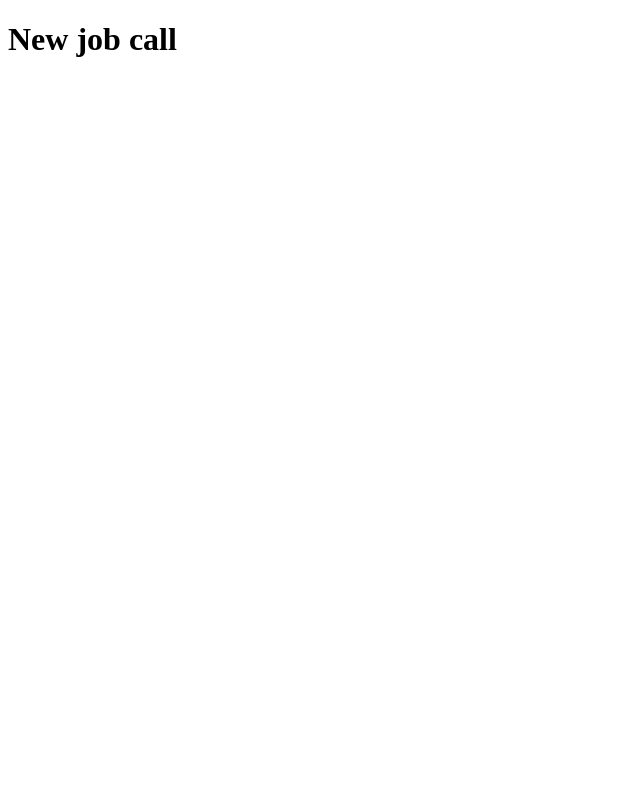
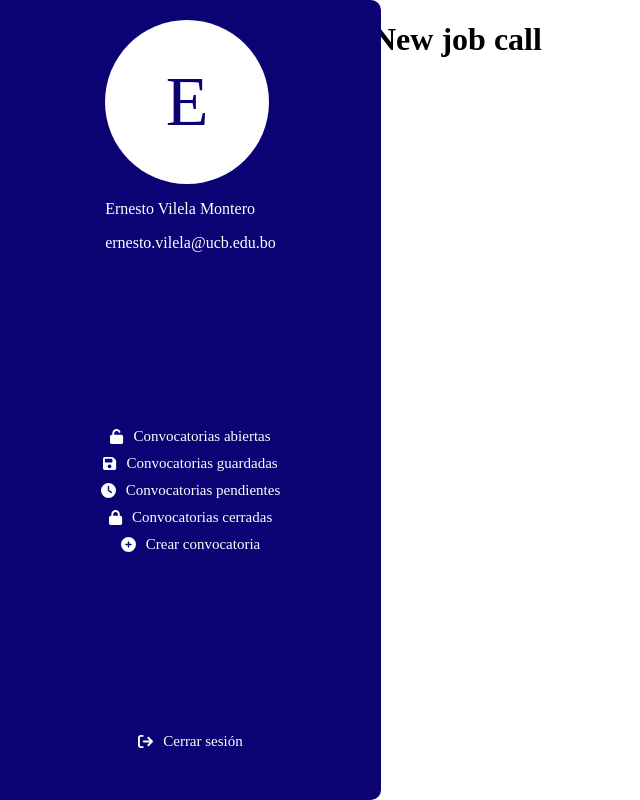
Before and after one commit to Ernech/proyecto-grado-web, a Vue app: page /new-job-call in a window 1280 px wide. Shown: the whole page, without its empty margins (0-640 px from the left). Built offline with nearby package versions, Linux system fonts and the light colour scheme.

Commit message:
Children routes

```diff
--- a/src/App.vue
+++ b/src/App.vue
@@ -1,9 +1,6 @@
 <template>
-        <router-link to="/"></router-link>
-        <router-link to="/login"></router-link>
-<router-view></router-view>
+  <div id="app">
 
+    <router-view/>
+  </div>
 </template>
-<script setup>
-
-</script>
--- a/src/components/sidebar/SidebarLink.vue
+++ b/src/components/sidebar/SidebarLink.vue
@@ -40,7 +40,7 @@ export default {
 
 
 }
-.link.Selected{
+.link.selected{
    background-color: #0a0265;
 }
 
--- a/src/views/Recruiter/Home.vue
+++ b/src/views/Recruiter/Home.vue
@@ -1,13 +1,10 @@
 <template>
-    <div>
-        <!-- <h1>Home</h1>
-        <button @click="userStore.logoutUser">Logout</button> -->
 
-        <Sidebar />
-        <div class="container">
-            <router-view />
-        </div>
+    <Sidebar />
+    <div class="container">
+        <router-view />
     </div>
+
 </template>
 <script>
 import Sidebar from '../../components/sidebar/Sidebar.vue';
@@ -16,15 +13,9 @@ export default {
         Sidebar
     }
 }
-
-// import {useUserStore} from '../../store/user'
-// const userStore = useUserStore()
-
-
 </script>
 <style scoped>
-.container{
+.container {
     margin-left: 365px;
 }
-
 </style>
```
Also changed, not shown: src/routes/recruiter-router.js (+5 -3 lines).
